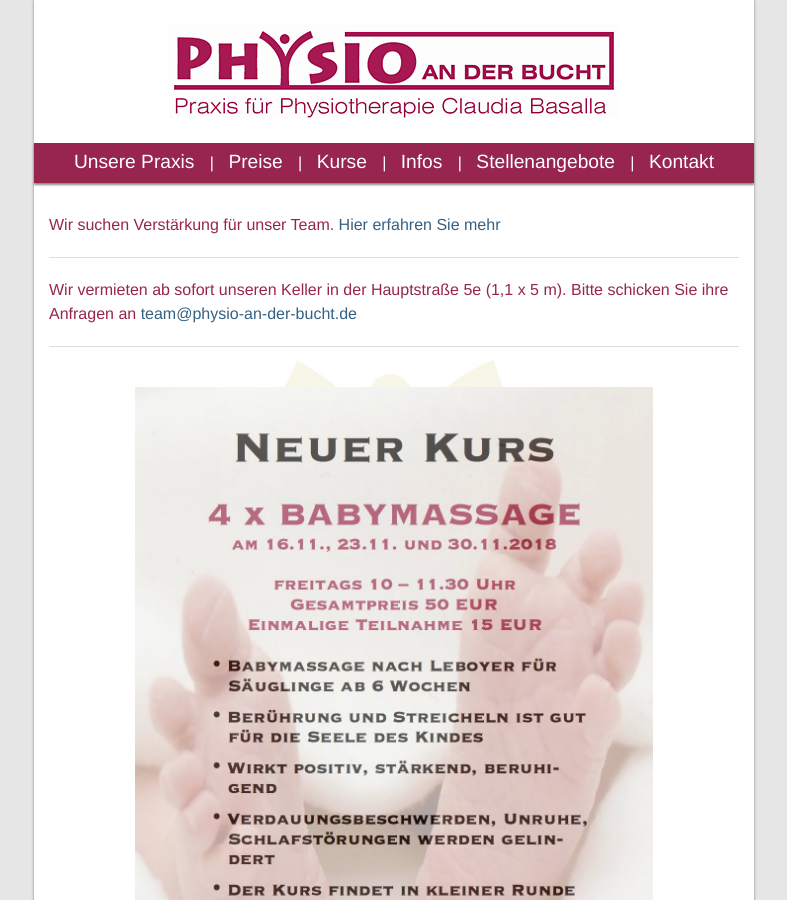
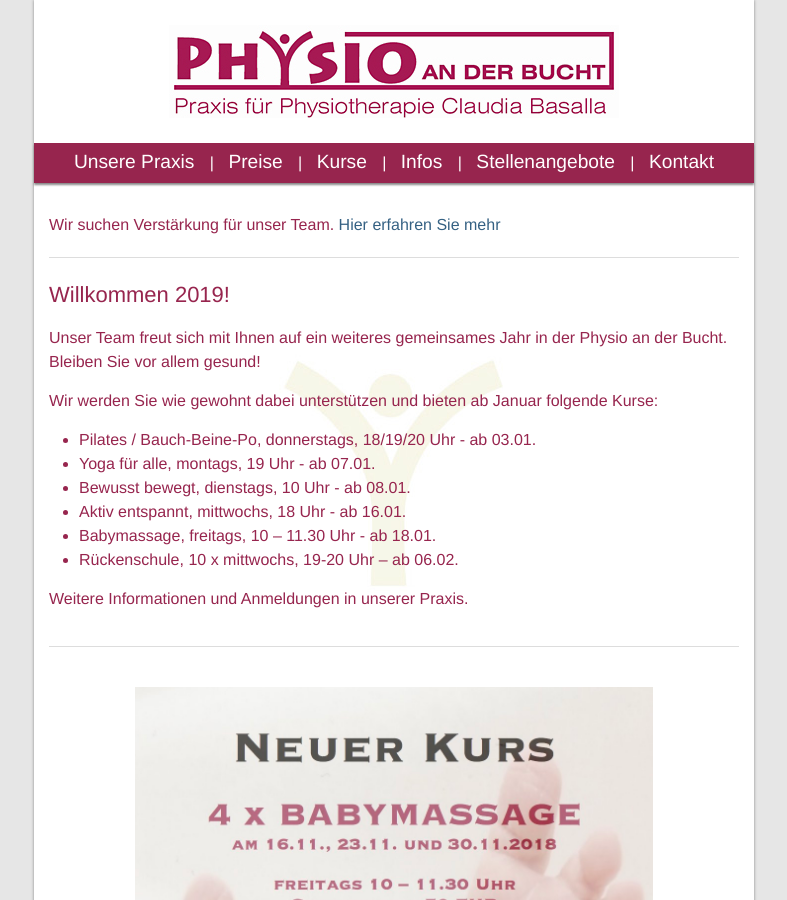
Before and after one commit to davidbasalla/physio_website_2, a Jekyll site: the page built from index.html, in a window 1280 px wide and 900 px high. Shown: the whole window, without its empty margins (246-1033 px from the left). Built offline with Jekyll 4.4.1, drawn with Linux system fonts in a browser that asks for light colours.

```diff
--- a/_layouts/praxis.html
+++ b/_layouts/praxis.html
@@ -11,11 +11,35 @@
       </div>
 
       <div class="news">
-        Wir vermieten ab sofort unseren Keller in der Hauptstraße 5e (1,1 x 5
-        m). Bitte schicken Sie ihre Anfragen an
-        <a href="mailto:team@physio-an-der-bucht.de">
-          team@physio-an-der-bucht.de
-        </a>
+        <h3>Willkommen 2019!</h3>
+
+        <p>
+          Unser Team freut sich mit Ihnen auf ein weiteres gemeinsames Jahr in
+          der Physio an der Bucht. Bleiben Sie vor allem gesund!
+        </p>
+
+        <p>
+          Wir werden Sie wie gewohnt dabei unterstützen und bieten ab Januar
+          folgende Kurse:
+        </p>
+
+        <ul>
+          <li>
+            Pilates / Bauch-Beine-Po, donnerstags, 18/19/20 Uhr - ab 03.01.
+          </li>
+
+          <li>Yoga für alle, montags, 19 Uhr - ab 07.01.</li>
+
+          <li>Bewusst bewegt, dienstags, 10 Uhr - ab 08.01.</li>
+
+          <li>Aktiv entspannt, mittwochs, 18 Uhr - ab 16.01.</li>
+
+          <li>Babymassage, freitags, 10 – 11.30 Uhr - ab 18.01.</li>
+
+          <li>Rückenschule, 10 x mittwochs, 19-20 Uhr – ab 06.02.</li>
+        </ul>
+
+        <p>Weitere Informationen und Anmeldungen in unserer Praxis.</p>
       </div>
 
       <div class="news">
```
